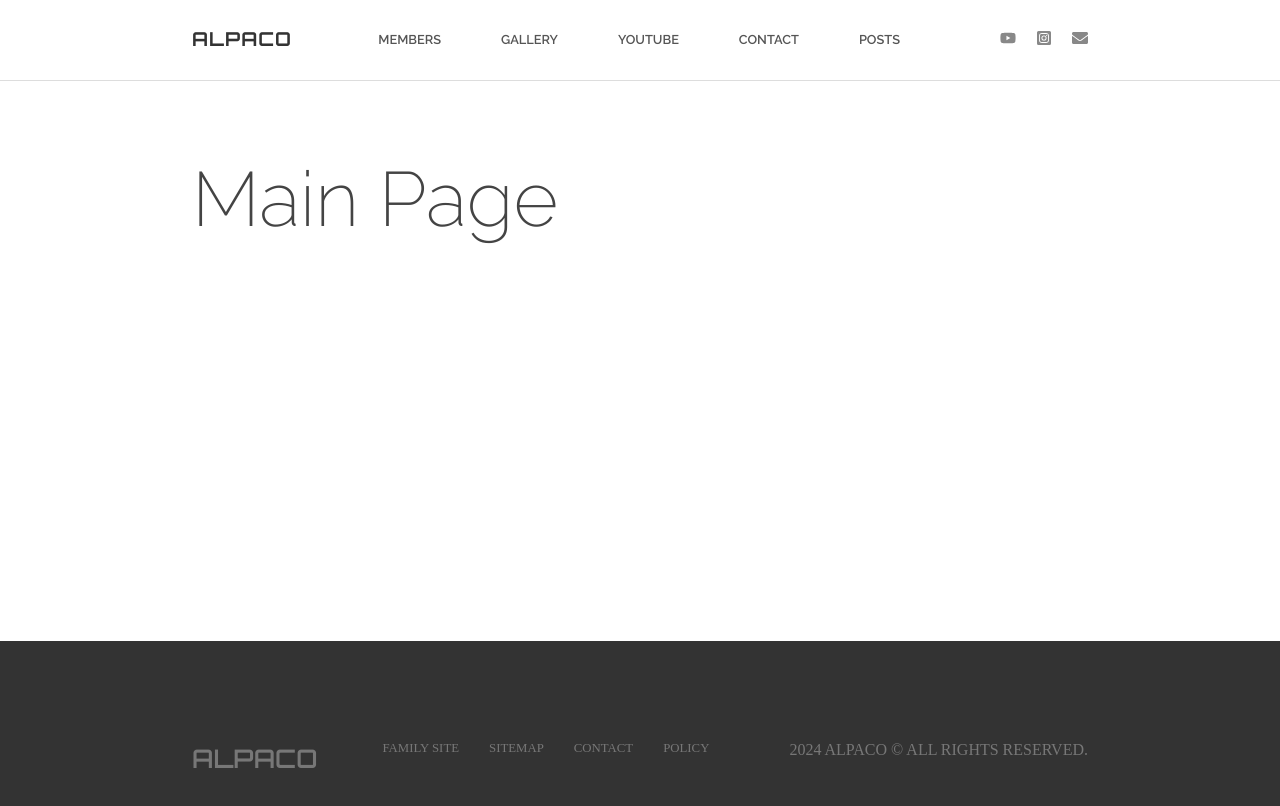
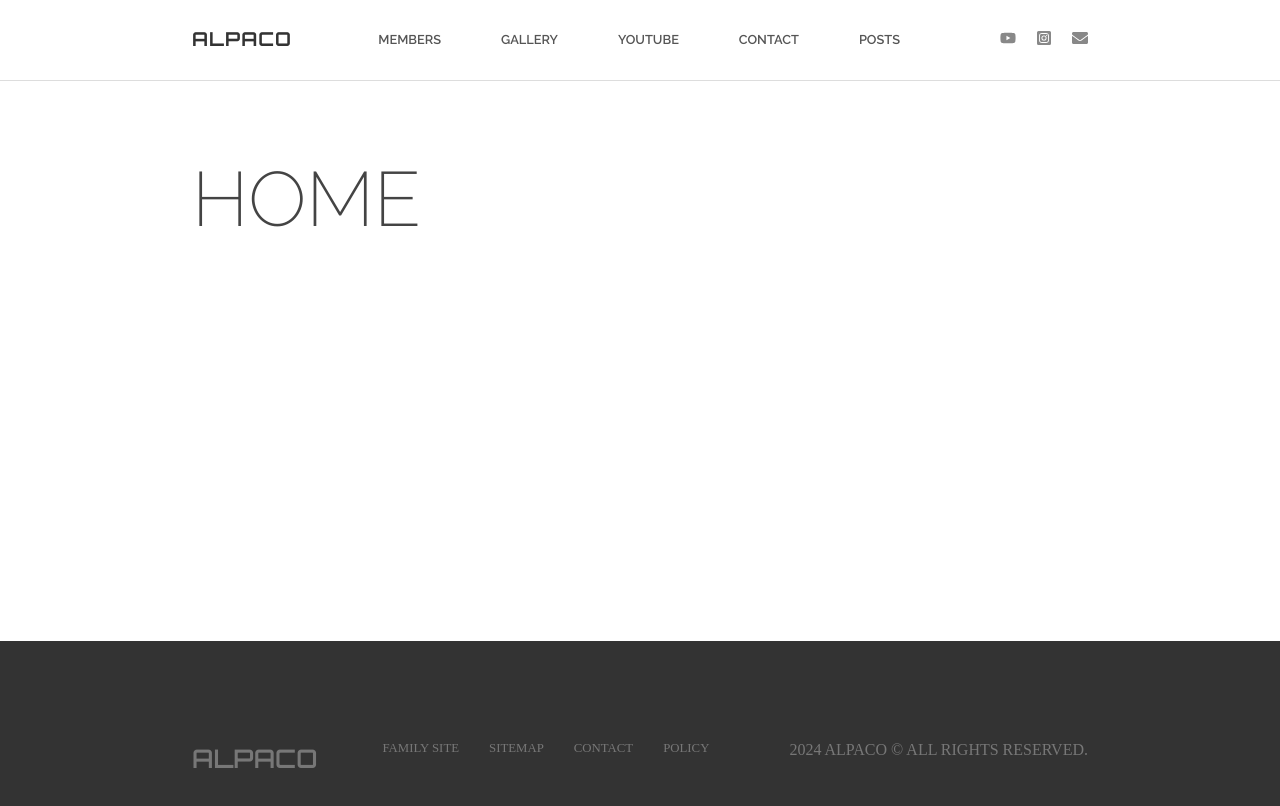
Before and after one commit to mania605/ReactStpes, a React (Vite) app: page / in a window 1280 px wide. Shown: the top 806 px of the page. Built offline with nearby package versions, Linux system fonts and the light colour scheme; a web font is replaced by a local one.

Commit message:
부모에서 자식으로 props를 통한 데이터전달 개념 및 미션

```diff
--- /dev/null
+++ b/src/components/common/Title.jsx
@@ -0,0 +1,4 @@
+export default function Title(props) {
+	console.log(props);
+	return <h1 className='title'>{props.text}</h1>;
+}
--- a/src/components/main/home.jsx
+++ b/src/components/main/home.jsx
@@ -1,7 +1,9 @@
+import Title from '../common/Title';
+
 export default function Home() {
 	return (
 		<main className='home'>
-			<h1>Main Page</h1>
+			<Title text={'HOME'} />
 		</main>
 	);
 }
--- a/src/components/sub/Members.jsx
+++ b/src/components/sub/Members.jsx
@@ -1,7 +1,9 @@
+import Title from '../common/Title';
+
 export default function Members() {
 	return (
 		<main className='members'>
-			<h1>MEMBERS</h1>
+			<Title />
 		</main>
 	);
 }
```
